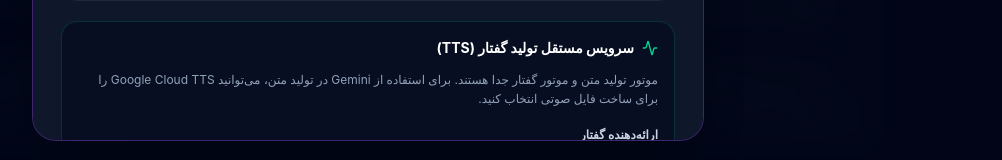
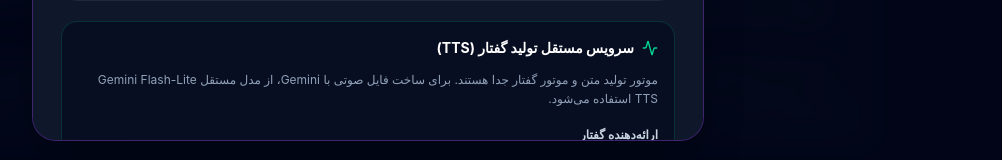
Before and after one commit to yusi20006-max/RADIOCAST, a React (Vite) app: page / in a window 1280 px wide. Both pictures are taken after a click on the button "مدیریت موتور هوش مصنوعی و کلیدهای خارجی". Shown: the part 627-787 px from the top of the page, without its empty margins (272-1274 px from the left). Built offline with nearby package versions, Linux system fonts and the light colour scheme.

Commit message:
docs: align TTS settings with Gemini Flash-Lite model

```diff
--- a/src/components/ApiProviderModal.tsx
+++ b/src/components/ApiProviderModal.tsx
@@ -187,7 +187,7 @@ export const ApiProviderModal: React.FC<ApiProviderModalProps> = ({
             سرویس مستقل تولید گفتار (TTS)
           </div>
           <p className="text-xs text-slate-400 leading-relaxed">
-            موتور تولید متن و موتور گفتار جدا هستند. برای استفاده از Gemini در تولید متن، می‌توانید Google Cloud TTS را برای ساخت فایل صوتی انتخاب کنید.
+            موتور تولید متن و موتور گفتار جدا هستند. برای ساخت فایل صوتی با Gemini، از مدل مستقل Gemini Flash-Lite TTS استفاده می‌شود.
           </p>
           <div className="space-y-1">
             <label htmlFor="tts-provider" className="text-xs font-semibold text-slate-300">ارائه‌دهنده گفتار</label>
@@ -216,7 +216,7 @@ export const ApiProviderModal: React.FC<ApiProviderModalProps> = ({
                   className="w-full min-w-0 bg-slate-900 border border-slate-700 rounded-xl px-3 py-3 text-sm text-white font-mono" dir="ltr" />
               </div>
               <p className="text-[11px] text-slate-500 leading-relaxed">
-                مدل: gemini-3.8-flash-tts — API: https://generativelanguage.googleapis.com/v1beta/interactions — زبان فارسی به‌صورت خودکار تشخیص داده می‌شود. خروجی WAV است. کلید Gemini بخش بالا نیز قابل استفاده است.
+                مدل: gemini-3.8-flash-lite-tts — API: https://generativelanguage.googleapis.com/v1beta/interactions — زبان فارسی به‌صورت خودکار تشخیص داده می‌شود. خروجی WAV است. کلید Gemini بخش بالا نیز قابل استفاده است.
               </p>
             </>
           )}
```
